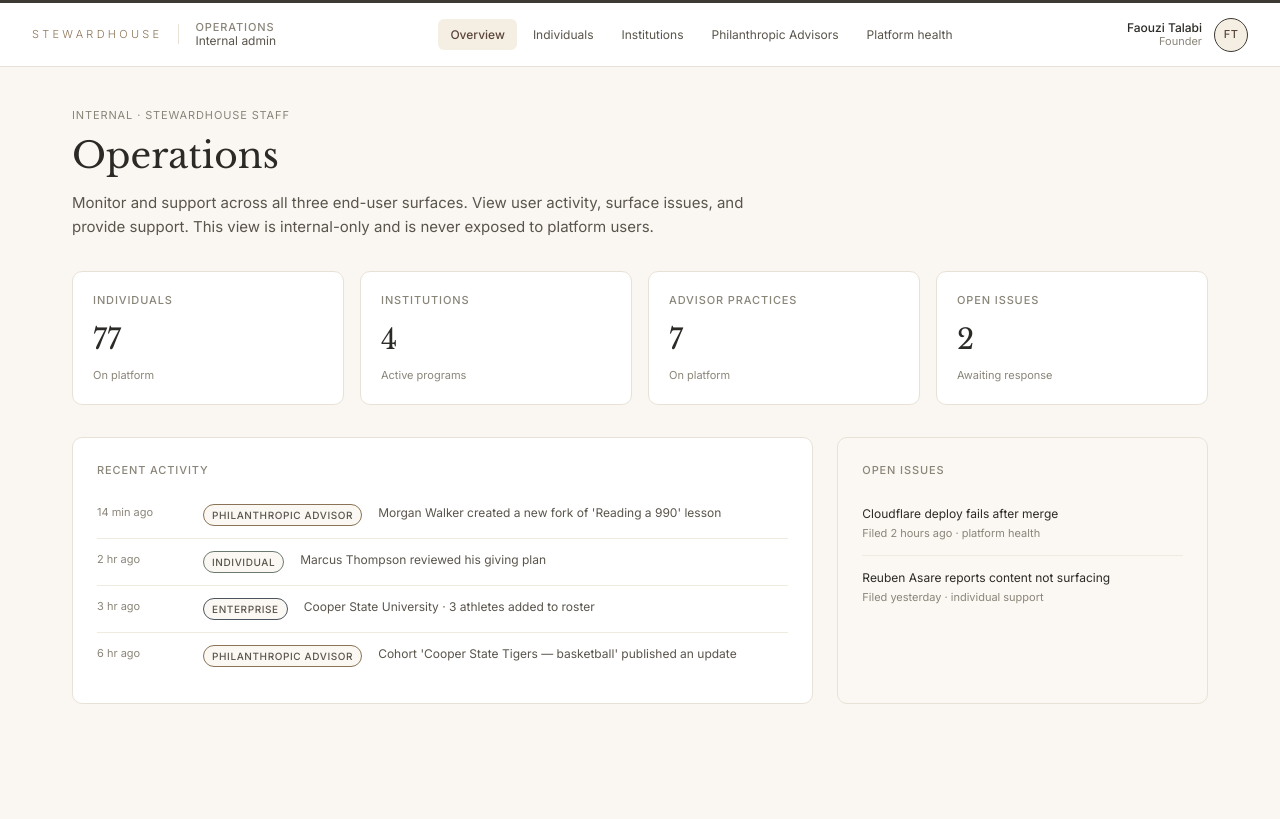
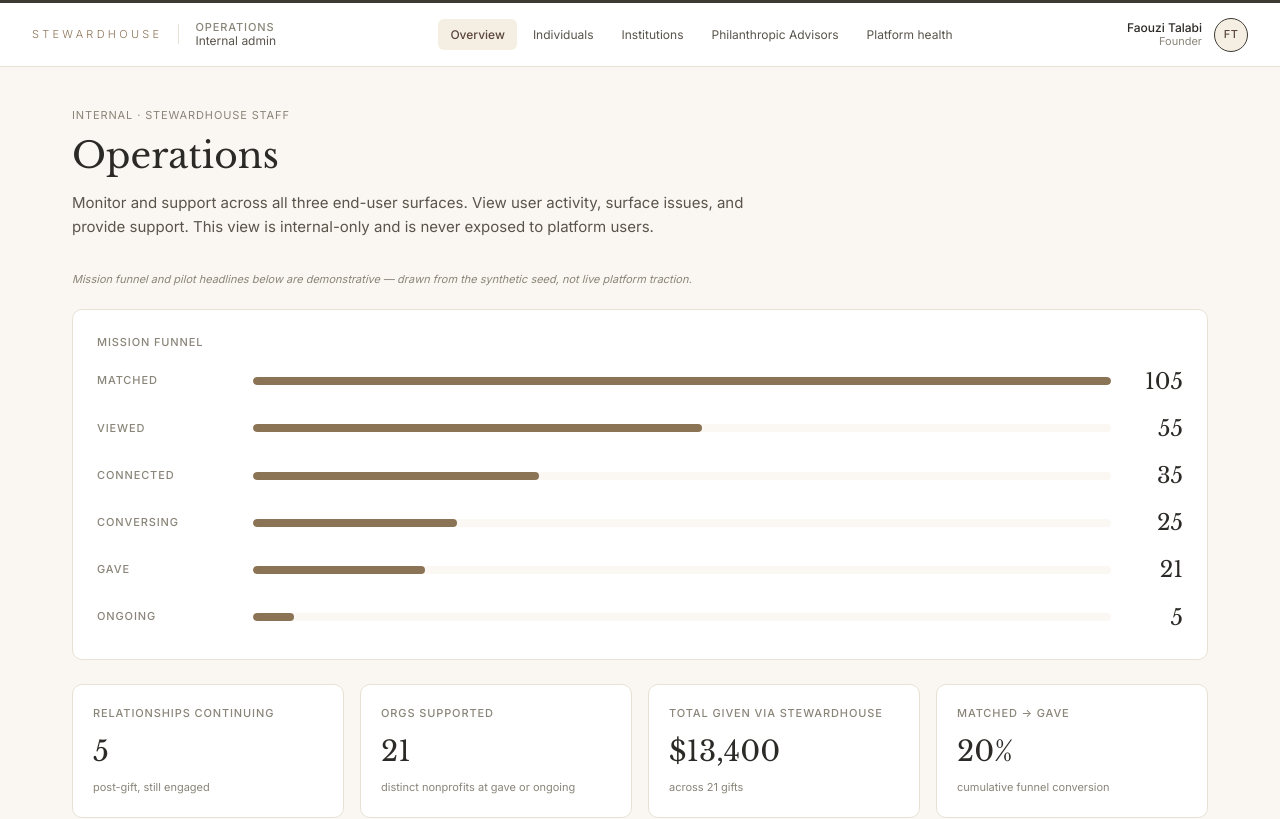
Before and after one commit to talabifaouzi/stewardhouse-app, a React (Vite) app: page /operations in a window 1280 px wide. Shown: the top 819 px of the page. Built offline with nearby package versions, Linux system fonts and the light colour scheme.

Commit message:
Operations Overview redesign — slice B: mission funnel pillar

```diff
--- a/src/data/unified/index.js
+++ b/src/data/unified/index.js
@@ -148,15 +148,21 @@ const unified = {
    * stage 'gave' or 'ongoing' (skipping any null amount). medianDaysMatchedToGave
    * is computed from the stageTimestamps of CRs that have reached 'gave';
    * null when fewer than 5 such CRs exist.
+   *
+   * distinctOrgsAtGave is the count of unique recipient orgs across CRs at
+   * 'gave'/'ongoing'. Key: targetOrgId when present, else `name:${targetOrgName}`.
+   * Pure aggregate — no record list exposed (record-level access stays in
+   * connectionsByTarget).
    */
   pilotMetrics() {
     const reached = computeFunnel(connectionRequests);
     const totalIndividuals = persons.filter((p) => p.type === 'individual').length;
 
-    // Sum dollars at gave: look up Gift.amount via giftId for CRs at gave/ongoing.
+    // Sum dollars at gave + collect distinct target orgs + dwell samples in one pass.
     const giftById = new Map(gifts.map((g) => [g.id, g]));
     let totalDollarsAtGave = 0;
     const matchedToGaveDwells = [];
+    const orgKeysAtGave = new Set();
     for (const cr of connectionRequests) {
       if (cr.stage !== 'gave' && cr.stage !== 'ongoing') continue;
       if (cr.giftId !== null) {
@@ -167,6 +173,7 @@ const unified = {
       if (matchedAt !== null && gaveAt !== null) {
         matchedToGaveDwells.push(daysBetween(matchedAt, gaveAt));
       }
+      orgKeysAtGave.add(cr.targetOrgId || `name:${cr.targetOrgName}`);
     }
 
     return {
@@ -182,6 +189,7 @@ const unified = {
       medianDaysMatchedToGave:
         matchedToGaveDwells.length < 5 ? null : median(matchedToGaveDwells),
       totalDollarsAtGave,
+      distinctOrgsAtGave: orgKeysAtGave.size,
     };
   },
 
--- a/src/surfaces/operations/OperationsSurface.jsx
+++ b/src/surfaces/operations/OperationsSurface.jsx
@@ -7,10 +7,27 @@ import unified from '../../data/unified/index.js';
 // Operations Overview stat values — computed once at module load from the
 // unified data layer. unified import is eager: it runs the three adapters +
 // synthetic seed + assemble at first reference. No useMemo needed; these
-// are pure const integers, not state.
+// are pure const integers / plain objects, not state.
 const INDIVIDUAL_COUNT  = unified.personsBy({ type: 'individual' }).length;
 const INSTITUTION_COUNT = unified.countBy('institutions');
 const PRACTICE_COUNT    = unified.countBy('advisorPractices');
+
+// Mission-funnel pillar (Slice B): aggregate-only, derived from the
+// ConnectionRequest entity. The funnel and pilot headlines below are
+// demonstrative — drawn from the synthetic seed, not live traction.
+const FUNNEL  = unified.connectionFunnel();
+const METRICS = unified.pilotMetrics();
+
+// Ordered stages for the funnel rendering. Descriptive labels — no scoring,
+// no ranking. Each later stage is a subset of all earlier stages.
+const FUNNEL_STAGES = [
+  { key: 'matched',    label: 'Matched' },
+  { key: 'viewed',     label: 'Viewed' },
+  { key: 'connected',  label: 'Connected' },
+  { key: 'conversing', label: 'Conversing' },
+  { key: 'gave',       label: 'Gave' },
+  { key: 'ongoing',    label: 'Ongoing' },
+];
 
 const NAV_ITEMS = [
   { key: 'home', label: 'Overview', path: '/operations' },
@@ -94,17 +111,67 @@ function OperationsHome() {
         </p>
       </div>
 
-      {/* Aggregate stats */}
+      {/* Demonstrative-state caveat — applies to the funnel + pilot headlines below.
+          Phrased so no synthetic number reads as live traction. */}
+      <p style={{
+        fontSize: 'var(--sh-text-xs)',
+        color: 'var(--sh-text-muted)',
+        fontStyle: 'italic',
+        marginBottom: 'var(--sh-space-5)',
+        maxWidth: '720px',
+      }}>
+        Mission funnel and pilot headlines below are demonstrative — drawn from the
+        synthetic seed, not live platform traction.
+      </p>
+
+      {/* Mission funnel — primary pillar (Slice B) */}
+      <div style={{ marginBottom: 'var(--sh-space-6)' }}>
+        <MissionFunnel funnel={FUNNEL} />
+      </div>
+
+      {/* Pilot headlines — four cards derived from pilotMetrics() */}
       <div style={{
         display: 'grid',
-        gridTemplateColumns: 'repeat(auto-fit, minmax(180px, 1fr))',
+        gridTemplateColumns: 'repeat(auto-fit, minmax(220px, 1fr))',
         gap: 'var(--sh-space-4)',
         marginBottom: 'var(--sh-space-8)',
       }}>
-        <Stat label="Individuals" value={INDIVIDUAL_COUNT} sub="On platform" />
-        <Stat label="Institutions" value={INSTITUTION_COUNT} sub="Active programs" />
-        <Stat label="Advisor Practices" value={PRACTICE_COUNT} sub="On platform" />
-        <Stat label="Open issues" value="2" sub="Awaiting response" />
+        <Stat
+          label="Relationships continuing"
+          value={METRICS.ongoingCount}
+          sub="post-gift, still engaged"
+        />
+        <Stat
+          label="Orgs supported"
+          value={METRICS.distinctOrgsAtGave}
+          sub="distinct nonprofits at gave or ongoing"
+        />
+        <Stat
+          label="Total given via StewardHouse"
+          value={`$${METRICS.totalDollarsAtGave.toLocaleString()}`}
+          sub={`across ${METRICS.gaveCount} gifts`}
+        />
+        <Stat
+          label="Matched → gave"
+          value={`${Math.round(METRICS.conversionMatchedToGave * 100)}%`}
+          sub="cumulative funnel conversion"
+        />
+      </div>
+
+      {/* Platform composition — existing four tiles, demoted below the funnel pillar.
+          Three derived counts plus the hardcoded Open issues (wired in Slice C). */}
+      <div style={{ marginBottom: 'var(--sh-space-8)' }}>
+        <SectionLabel>Platform composition</SectionLabel>
+        <div style={{
+          display: 'grid',
+          gridTemplateColumns: 'repeat(auto-fit, minmax(180px, 1fr))',
+          gap: 'var(--sh-space-4)',
+        }}>
+          <Stat label="Individuals" value={INDIVIDUAL_COUNT} sub="On platform" />
+          <Stat label="Institutions" value={INSTITUTION_COUNT} sub="Active programs" />
+          <Stat label="Advisor Practices" value={PRACTICE_COUNT} sub="On platform" />
+          <Stat label="Open issues" value="2" sub="Awaiting response" />
+        </div>
       </div>
 
       <div style={{
@@ -162,6 +229,71 @@ function OperationsHome() {
         </Card>
       </div>
     </main>
+  );
+}
+
+function MissionFunnel({ funnel }) {
+  // matched is always the total CR count, so it's the natural 100% reference.
+  // Guard against an empty seed: max=1 keeps width math well-defined (0/1 = 0).
+  const max = funnel.matched || 1;
+  return (
+    <Card>
+      <SectionLabel>Mission funnel</SectionLabel>
+      <div style={{
+        display: 'flex',
+        flexDirection: 'column',
+        gap: 'var(--sh-space-3)',
+      }}>
+        {FUNNEL_STAGES.map((s) => (
+          <FunnelRow key={s.key} label={s.label} count={funnel[s.key]} max={max} />
+        ))}
+      </div>
+    </Card>
+  );
+}
+
+function FunnelRow({ label, count, max }) {
+  const pct = (count / max) * 100;
+  return (
+    <div style={{
+      display: 'grid',
+      gridTemplateColumns: '140px 1fr 56px',
+      alignItems: 'center',
+      gap: 'var(--sh-space-4)',
+    }}>
+      <p style={{
+        fontSize: 'var(--sh-text-xs)',
+        color: 'var(--sh-text-muted)',
+        textTransform: 'uppercase',
+        letterSpacing: '0.08em',
+        fontWeight: 500,
+        margin: 0,
+      }}>
+        {label}
+      </p>
+      <div style={{
+        height: '8px',
+        background: 'var(--sh-bg-tint)',
+        borderRadius: 'var(--sh-radius-sm)',
+        overflow: 'hidden',
+      }}>
+        <div style={{
+          width: `${pct}%`,
+          height: '100%',
+          background: 'var(--sh-bronze)',
+          borderRadius: 'inherit',
+        }} />
+      </div>
+      <p style={{
+        fontFamily: 'var(--sh-font-serif)',
+        fontSize: 'var(--sh-text-xl)',
+        color: 'var(--sh-text-primary)',
+        textAlign: 'right',
+        margin: 0,
+      }}>
+        {count}
+      </p>
+    </div>
   );
 }
 
```
